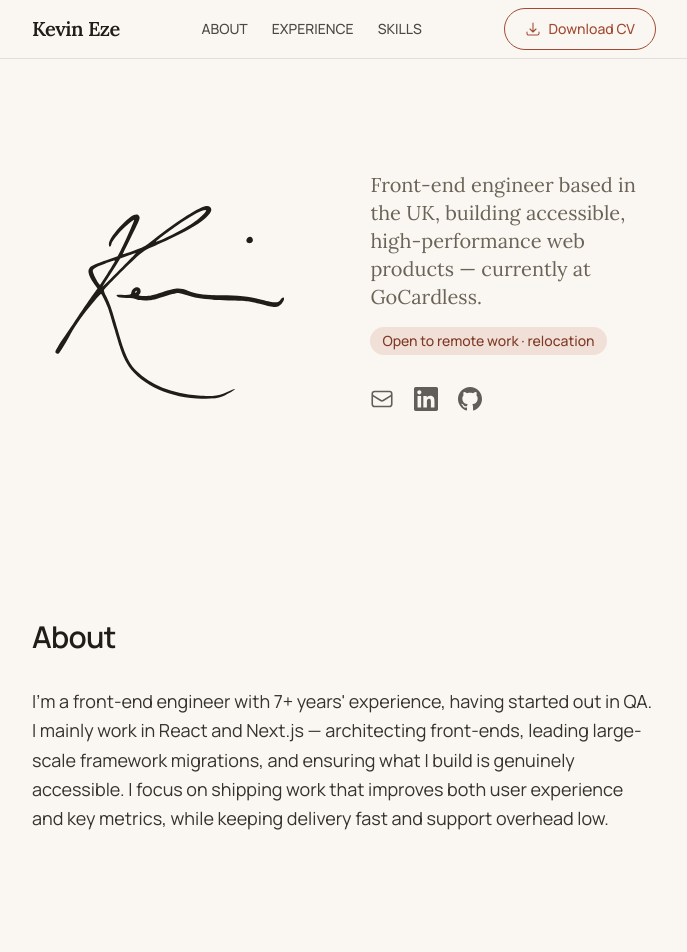
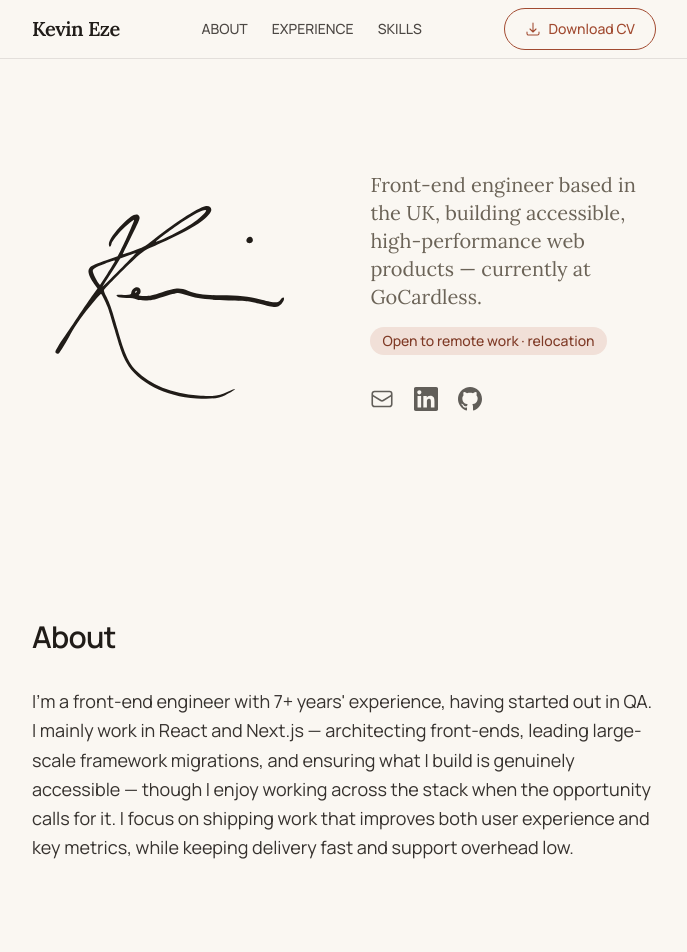
Before and after one commit to KVNEZE/personal-site, a React (Vite) app: page / in a window 1280 px wide. Shown: the top 952 px of the page, without its empty margins (296-983 px from the left). Built offline with nearby package versions, Linux system fonts and the light colour scheme.

Commit message:
Mention openness to full-stack work in About
Notes that the current role is technically full-stack, since the
prior copy read as narrower than reality.

```diff
--- a/src/components/Profile.tsx
+++ b/src/components/Profile.tsx
@@ -7,9 +7,10 @@ export function Profile() {
       <p className="max-w-prose text-lg leading-relaxed text-ink/90">
         I'm a front-end engineer with 7+ years' experience, having started out in QA. I mainly
         work in React and Next.js — architecting front-ends, leading large-scale framework
-        migrations, and ensuring what I build is genuinely accessible. I focus on shipping work
-        that improves both user experience and key metrics, while keeping delivery fast and
-        support overhead low.
+        migrations, and ensuring what I build is genuinely accessible — though I enjoy working
+        across the stack when the opportunity calls for it. I focus on shipping work that
+        improves both user experience and key metrics, while keeping delivery fast and support
+        overhead low.
       </p>
     </Section>
   )
```
